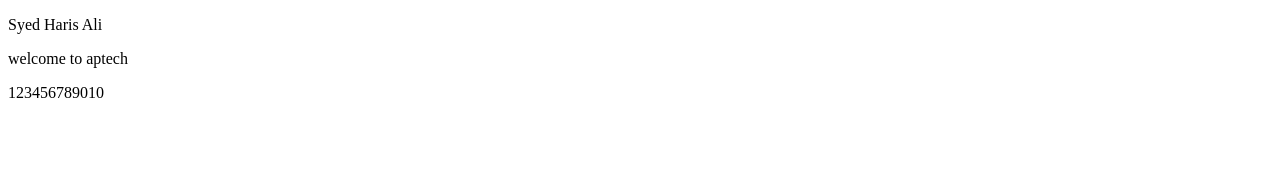
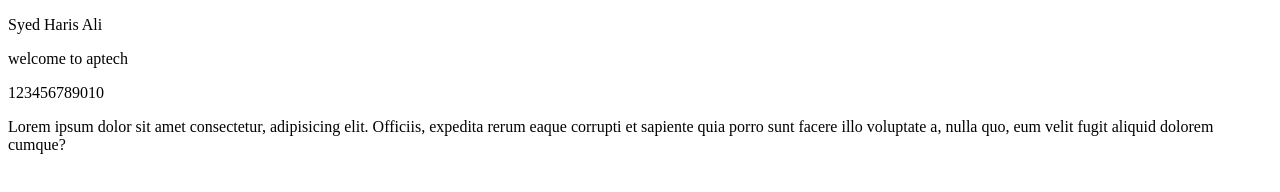
Before and after one commit to syedharisalii/project-1, a plain HTML site: page index.html in a window 1280 px wide. Drawn offline with Linux system fonts and the light colour scheme.

Commit message:
modifies

```diff
--- a/index.html
+++ b/index.html
@@ -9,6 +9,9 @@
     <p>Syed Haris Ali</p>
     <p>welcome to aptech</p>
     <p>123456789010</p>
+    <p>Lorem ipsum dolor sit amet consectetur, adipisicing elit.
+        Officiis, expedita rerum eaque corrupti et sapiente quia porro sunt facere illo voluptate a,
+         nulla quo, eum velit fugit aliquid dolorem cumque?</p>
 
 </body>
 </html>
```
